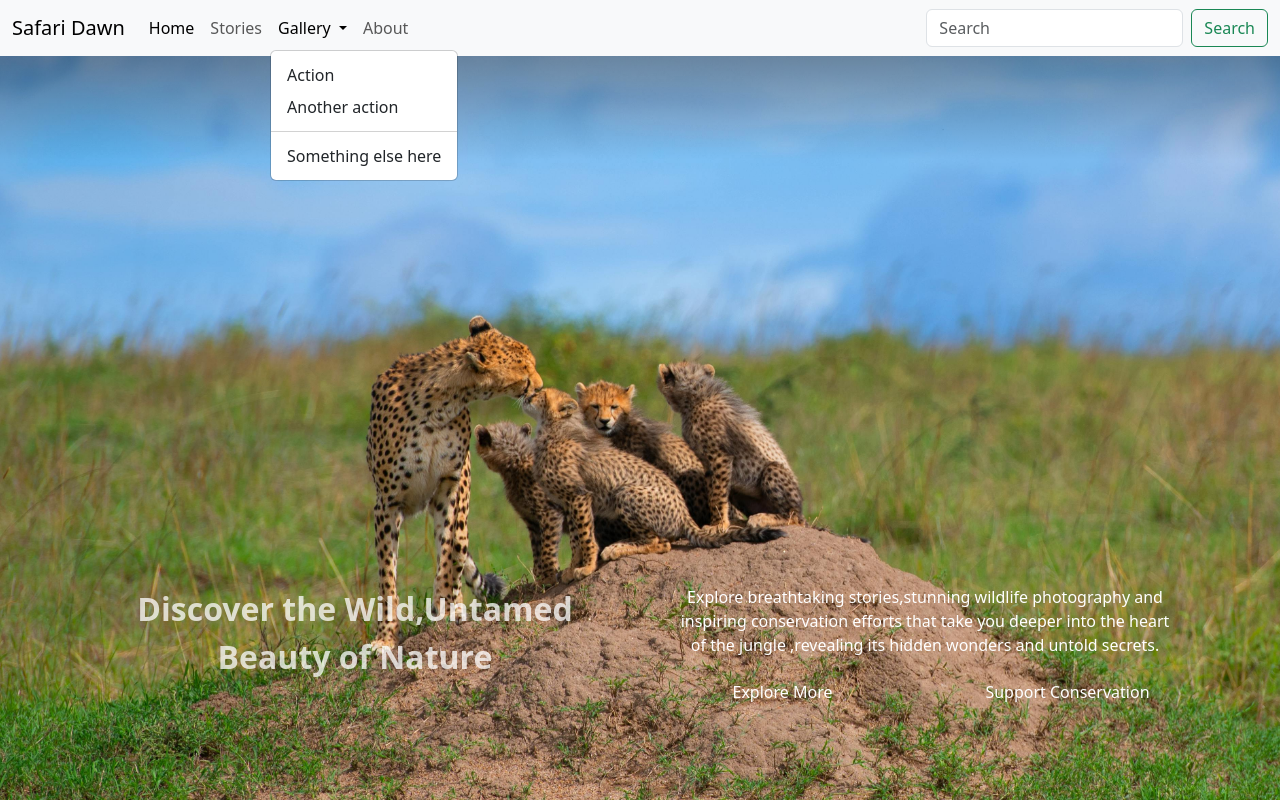
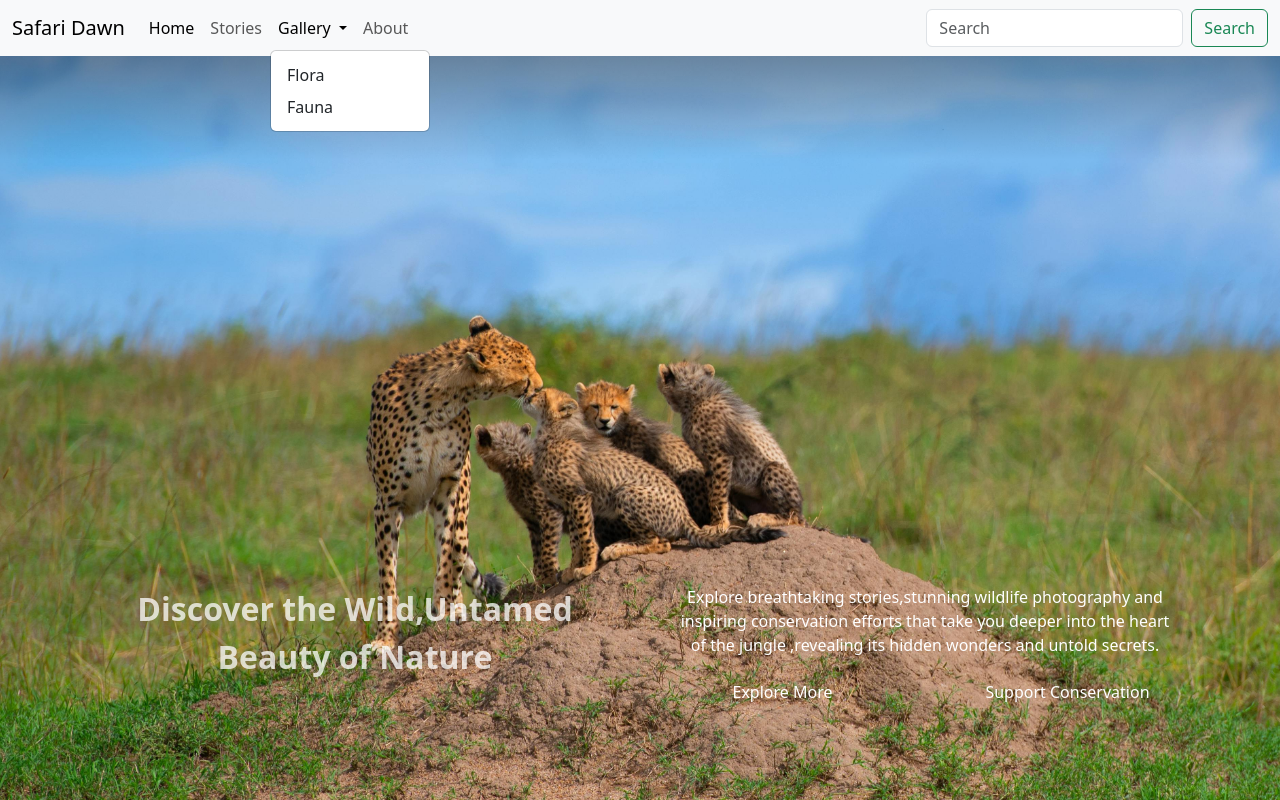
Before and after one commit to Carol254/conservation-, an Angular app: page / in a window 1280 px wide. Both pictures are taken after a click on the button "Gallery". Built offline with nearby package versions, Linux system fonts and the light colour scheme.

Commit message:
changes to the header component

```diff
--- a/src/app/header/header.html
+++ b/src/app/header/header.html
@@ -17,14 +17,12 @@
             Gallery
           </a>
           <ul class="dropdown-menu">
-            <li><a class="dropdown-item" href="#">Action</a></li>
-            <li><a class="dropdown-item" href="#">Another action</a></li>
-            <li><hr class="dropdown-divider"></li>
-            <li><a class="dropdown-item" href="#">Something else here</a></li>
+            <li><a class="dropdown-item" href="#">Flora</a></li>
+            <li><a class="dropdown-item" href="#">Fauna</a></li>
           </ul>
         </li>
         <li class="nav-item">
-          <a class="nav-link">About</a>
+          <a class="nav-link" routerLink="about">About</a>
         </li>
       </ul>
       <form class="d-flex" role="search">
```
